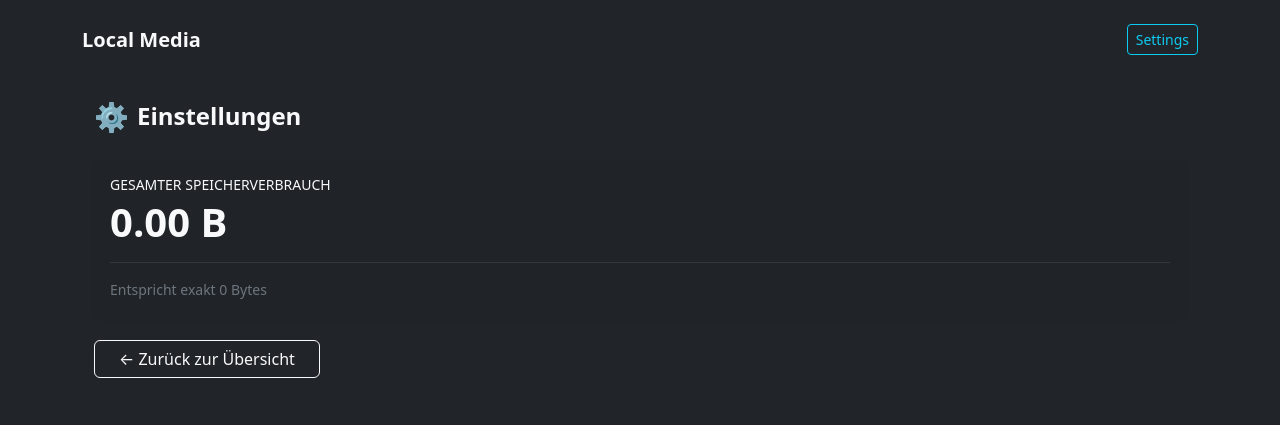
After one commit to tvdw07/VideoPlayer, a Flask app: page /settings in a window 1280 px wide. The commit adds this page. Shown: the top 425 px of the page. Run offline with Flask 3, Linux system fonts and the light colour scheme; some libraries are stand-ins or nearby versions.

Commit message:
Add settings page to display total media size and enhance navigation

```diff
--- a/app.py
+++ b/app.py
@@ -124,6 +124,21 @@ def delete_video():
     return redirect(url_for('browse', rel_path=parent))
 
 
+def calculate_media_size():
+    """Return total size in bytes of all files under MEDIA_ROOT."""
+    return sum(p.stat().st_size for p in MEDIA_ROOT.rglob('*') if p.is_file())
+
+
+def format_size(num_bytes: int) -> str:
+    """Human readable size, base 1024."""
+    step = 1024
+    units = ["B", "KB", "MB", "GB", "TB"]
+    size = float(num_bytes)
+    for unit in units:
+        if size < step or unit == units[-1]:
+            return f"{size:.2f} {unit}"
+        size /= step
+
 
 @app.route("/media/<path:rel_path>")
 def media(rel_path):
@@ -131,5 +146,18 @@ def media(rel_path):
     return send_from_directory(path.parent, path.name)
 
 
+@app.route("/settings")
+def settings():
+    total_bytes = calculate_media_size()
+    return render_template(
+        "settings.html",
+        total_bytes=total_bytes,
+        total_formatted=format_size(total_bytes),
+    )
+
+
+def start(host="127.0.0.1", port=8000, debug=False):
+    app.run(host=host, port=port, debug=debug)
+
 if __name__ == "__main__":
-    app.run(host="0.0.0.0", port=8000, debug=True)
+    start(host="0.0.0.0", port=8000, debug=True)
--- a/templates/base.html
+++ b/templates/base.html
@@ -11,6 +11,12 @@
 </head>
 <body class="bg-dark text-light">
 <div class="container py-4">
+  <div class="d-flex align-items-center justify-content-between mb-3">
+    <a href="{{ url_for('browse') }}" class="text-light fw-bold h5 mb-0">Local Media</a>
+    <div class="d-flex gap-2">
+      <a class="btn btn-sm btn-outline-info" href="{{ url_for('settings') }}">Settings</a>
+    </div>
+  </div>
 
   {# Flash-Messages anzeigen #}
   {% with messages = get_flashed_messages(with_categories=true) %}
--- /dev/null
+++ b/templates/settings.html
@@ -0,0 +1,44 @@
+{% extends "base.html" %}
+{% block content %}
+
+<div class="container py-4">
+
+  <!-- Header -->
+  <div class="d-flex align-items-center mb-4">
+    <span class="fs-3 me-2">⚙️</span>
+    <h4 class="mb-0 fw-semibold">Einstellungen</h4>
+  </div>
+
+  <!-- Storage Card -->
+  <div class="card shadow-sm border-0 bg-dark bg-opacity-75">
+    <div class="card-body">
+
+      <div class="d-flex justify-content-between align-items-start">
+        <div>
+          <h6 class="text-uppercase text-light mb-1 small">
+            Gesamter Speicherverbrauch
+          </h6>
+          <div class="display-6 fw-bold text-light">
+            {{ total_formatted }}
+          </div>
+        </div>
+      </div>
+
+      <hr class="border-secondary my-3">
+
+      <p class="text-secondary mb-0 small">
+        Entspricht exakt {{ total_bytes }} Bytes
+      </p>
+    </div>
+  </div>
+
+  <!-- Back Button -->
+  <div class="mt-4">
+    <a href="/browse/" class="btn btn-outline-light px-4">
+      ← Zurück zur Übersicht
+    </a>
+  </div>
+
+</div>
+
+{% endblock %}
```
